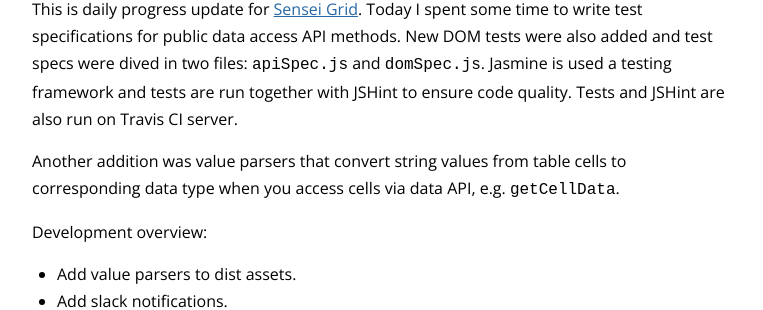
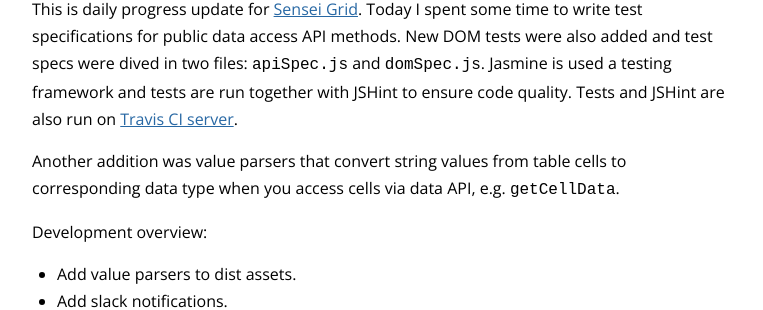
Before and after one commit to lauris/lauris.github.com, a Jekyll site: the page built from _posts/2014-09-09-sensei-grid-testing.md, in a window 1280 px wide. Shown: the part 273-583 px from the top of the page, without its empty margins (258-1021 px from the left). Built offline with Jekyll 4.4.1, drawn with Linux system fonts in a browser that asks for light colours; comment, search, counter and statistics services are not loaded; some of the changed lines change nothing that is shown.

Commit message:
Add travis link.

```diff
--- a/_posts/2014-09-09-sensei-grid-testing.md
+++ b/_posts/2014-09-09-sensei-grid-testing.md
@@ -4,7 +4,7 @@
 category: development
 ---
 
-This is daily progress update for [Sensei Grid](https://github.com/datazenit/sensei-grid). Today I spent some time to write test specifications for public data access API methods. New DOM tests were also added and test specs were dived in two files: ``apiSpec.js`` and ``domSpec.js``. Jasmine is used a testing framework and tests are run together with JSHint to ensure code quality. Tests and JSHint are also run on Travis CI server.
+This is daily progress update for [Sensei Grid](https://github.com/datazenit/sensei-grid). Today I spent some time to write test specifications for public data access API methods. New DOM tests were also added and test specs were dived in two files: ``apiSpec.js`` and ``domSpec.js``. Jasmine is used a testing framework and tests are run together with JSHint to ensure code quality. Tests and JSHint are also run on [Travis CI server](https://travis-ci.org/datazenit/sensei-grid).
 
 Another addition was value parsers that convert string values from table cells to corresponding data type when you access cells via data API, e.g. ``getCellData``.
 
```
